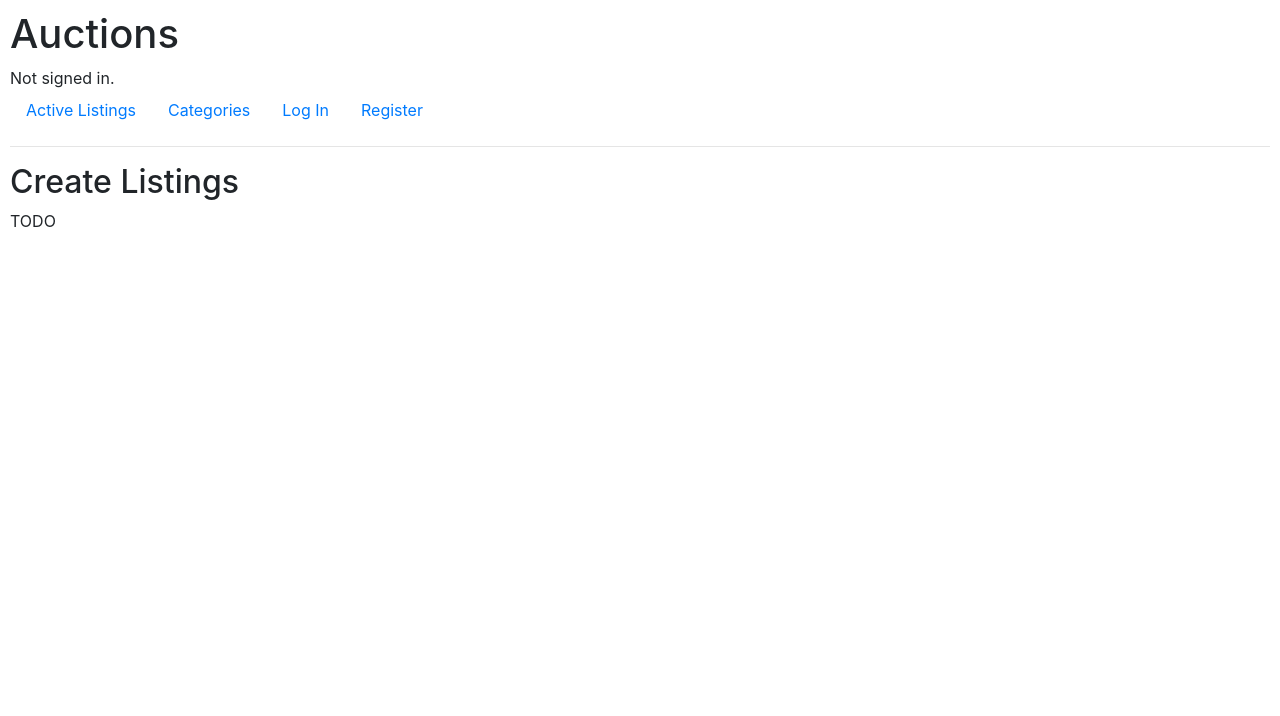
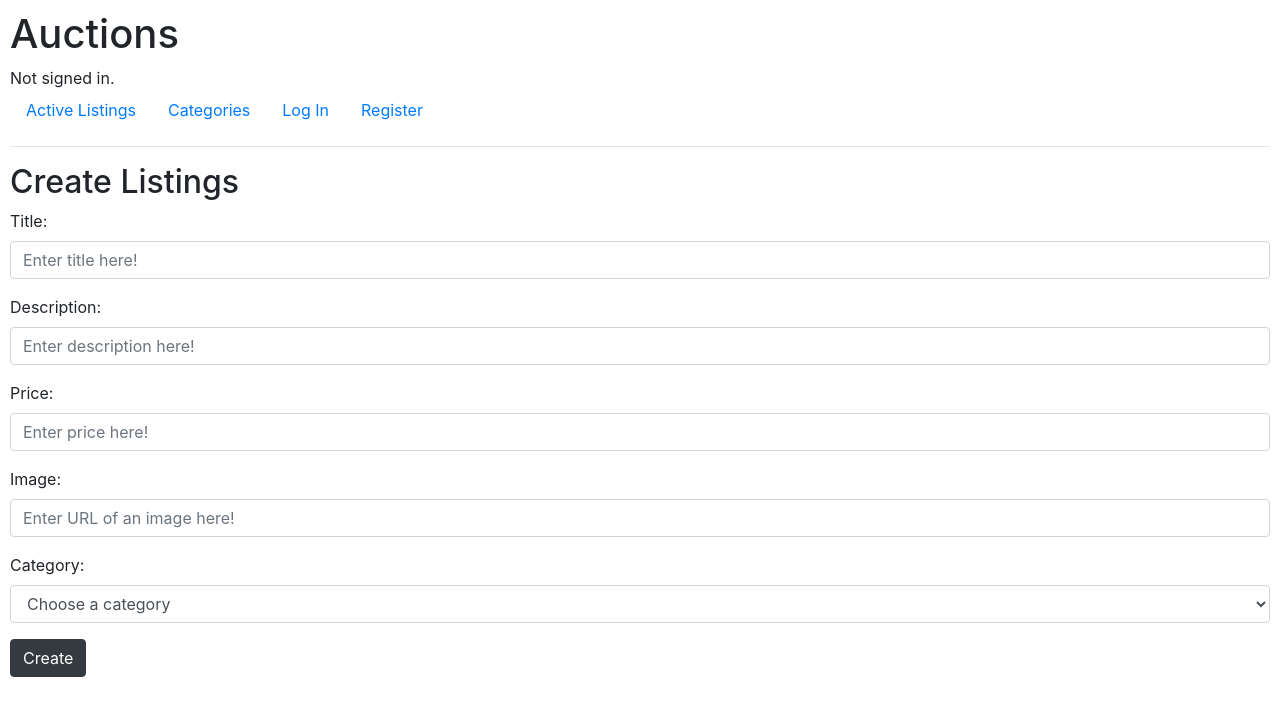
Before and after one commit to maxsack/web50-projects-2020-x-commerce, a Django app: page /createlisting in a window 1280 px wide. Shown: the top 716 px of the page. Run offline with Django 3.2, Linux system fonts and the light colour scheme; data comes from the database, SQL or seed files in the repository; both versions use the stored data as it was after the commit; some libraries are stand-ins or nearby versions.

Commit message:
createlisting logic & html

```diff
--- a/commerce/auctions/templates/auctions/createlisting.html
+++ b/commerce/auctions/templates/auctions/createlisting.html
@@ -3,5 +3,33 @@
 {% block body %}
     <h2>Create Listings</h2>
 
-    TODO
+    <form action="{% url 'createlisting' %}" method="POST">
+        {% csrf_token %}
+        <div class="form-group">
+            <label for="title">Title:</label>
+            <input type="text" class="form-control" id="title" name="title" placeholder="Enter title here!">
+        </div>
+        <div class="form-group">
+            <label for="description">Description:</label>
+            <input type="text" class="form-control" id="description" name="description" placeholder="Enter description here!">
+        </div>
+        <div class="form-group">
+            <label for="price">Price:</label>
+            <input type="number" class="form-control" id="price" name="price" placeholder="Enter price here!">
+        </div>
+        <div class="form-group">
+            <label for="img">Image:</label>
+            <input type="text" class="form-control" id="img" name="img" placeholder="Enter URL of an image here!">
+        </div>
+        <div class="form-group">
+            <label for="category">Category:</label>
+            <select id="category" name="category" class="form-control">
+                <option disabled="" selected="">Choose a category</option>
+                {% for category in categories %}
+                    <option>{{ category.categoryName }}</option>
+                {% endfor %}
+            </select>
+        </div>
+        <button type="submit" class="btn btn-dark">Create</button>
+    </form>
 {% endblock %}
--- a/commerce/auctions/views.py
+++ b/commerce/auctions/views.py
@@ -4,7 +4,7 @@
 from django.shortcuts import render
 from django.urls import reverse
 
-from .models import User
+from .models import User, Category, Listing
 
 
 def index(request):
@@ -69,7 +69,33 @@
     return render(request, "auctions/categories.html")
 
 def createlisting(request):
-    return render(request, "auctions/createlisting.html")
+    if request.method == "GET":
+        return render(request, "auctions/createlisting.html", {
+            "categories": Category.objects.all()
+        })
+    else:
+        # Get form data
+        title = request.POST["title"]
+        description = request.POST["description"]
+        price = request.POST["price"]
+        img = request.POST["img"]
+        cat = request.POST["category"]
+        owner = request.user
+        # get category data
+        category = Category.objects.get(categoryName = cat)
+        # create new listing object
+        newlisting = Listing(
+            title = title,
+            description = description,
+            price = float(price),
+            imageUrl = img,
+            owner = owner,
+            category = category
+        )
+        # insert object in database
+        newlisting.save()
+        #redirect to index page
+        return HttpResponseRedirect(reverse("index"))
 
 def listing(request):
     return render(request, "auctions/listing.html")
```
Also changed, not shown: commerce/db.sqlite3.
